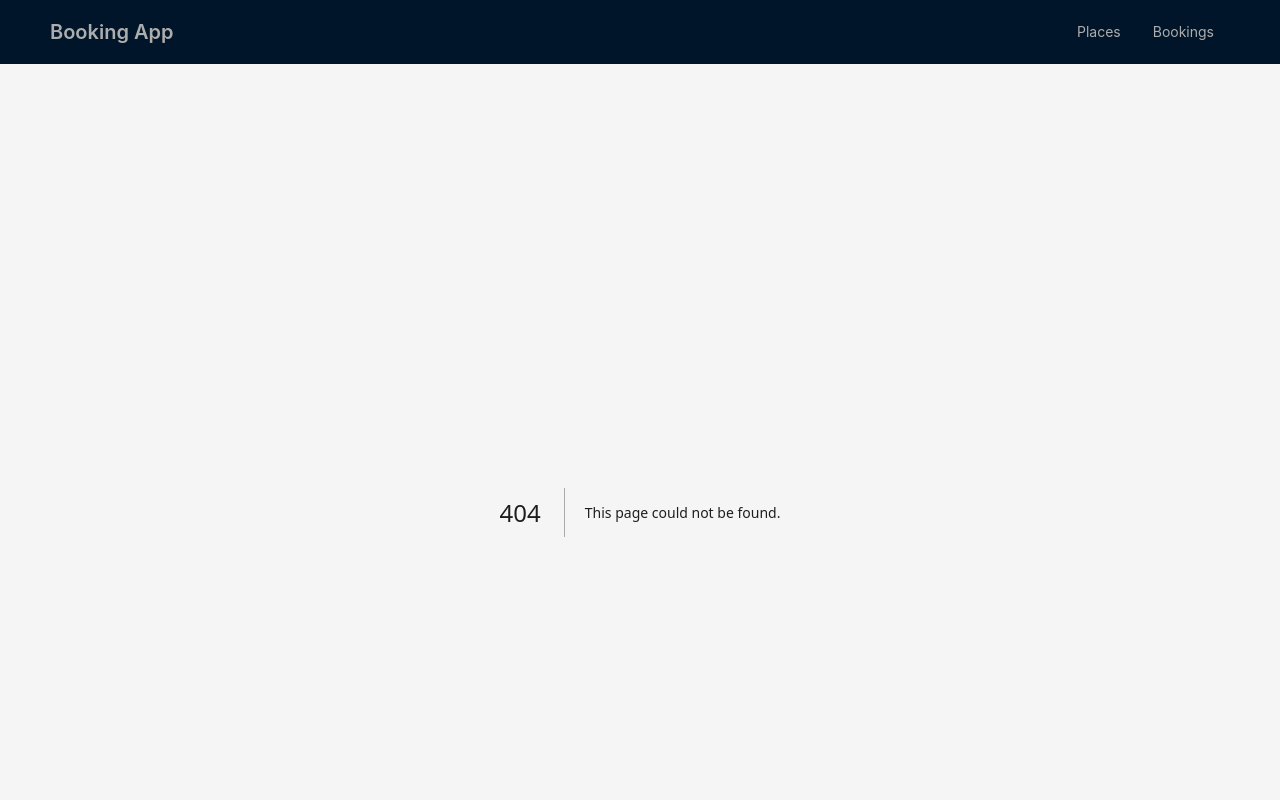
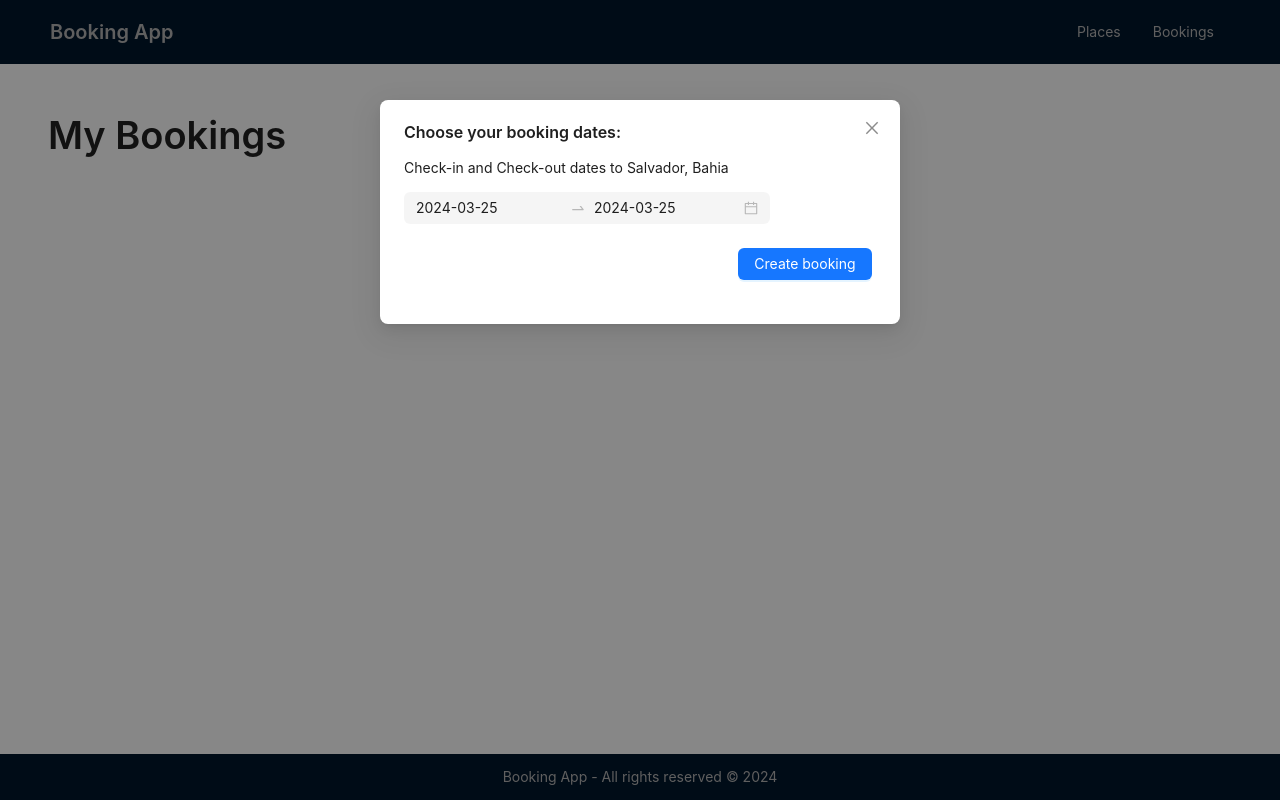
Before and after one commit to ramonmsp/booking, a Next.js app: page /bookings/new/1 in a window 1280 px wide. Before the commit this address had no page. Shown: the top 800 px of the page. Built offline with nearby package versions, Linux system fonts and the light colour scheme.

Commit message:
feat: add new booking

```diff
--- /dev/null
+++ b/src/app/bookings/new/[placeId]/page.tsx
@@ -0,0 +1,80 @@
+'use client';
+import React from 'react';
+import { useRouter } from 'next/navigation';
+import BookingForm, {
+  DatePickedRange,
+} from '@/app/components/booking_form/page';
+import { createBooking, getBookings, getPlaceById } from '@/app/utils/requests';
+import { Booking } from '@/app/lib/mocks/booking';
+import { Place } from '@/app/lib/mocks/places';
+
+export type DateRange = {
+  start: Date;
+  end: Date;
+};
+
+export type BookDate = {
+  bookingDates: DateRange;
+};
+
+type NewBookingProps = {
+  params: {
+    placeId: string;
+  };
+};
+
+const NewBooking = ({ params }: NewBookingProps) => {
+  const [open, setOpen] = React.useState(false);
+  const router = useRouter();
+  const { placeId } = params;
+
+  const [placeToBook, setPlaceToBook] = React.useState<Partial<Booking>>({});
+  const [bookings, setBookings] = React.useState<Booking[]>([]);
+
+  React.useEffect(() => {
+    const fetchData = async () => {
+      try {
+        const placeData = await getPlaceById(placeId);
+        setPlaceToBook(placeData);
+
+
+        const bookingsData = await getBookings();
+        setBookings(bookingsData);
+      } catch (error) {
+        console.error('Error fetching data:', error);
+      }
+    };
+
+    fetchData();
+  }, [placeId, setPlaceToBook, setBookings]);
+
+  const place = {place: placeToBook as Place}
+
+  const handleOpen = React.useCallback((open: boolean) => {
+    setOpen(open);
+  }, []);
+
+  const handleCancel = React.useCallback(() => {
+    setOpen(false);
+    router.push('/bookings');
+  }, [router]);
+
+  const onFinish = (values: DatePickedRange) => {
+    createBooking(values, placeId);
+    setOpen(false);
+    router.push('/bookings');
+  };
+
+  return (
+    <BookingForm
+      placeToBook={place}
+      bookings={bookings ?? []}
+      onCancel={handleCancel}
+      onFinish={onFinish}
+      open={open}
+      handleOpen={handleOpen}
+    />
+  );
+};
+
+export default NewBooking;
--- /dev/null
+++ b/src/app/components/booking_form/page.tsx
@@ -0,0 +1,132 @@
+'use client';
+import { Modal } from 'antd';
+import React from 'react';
+import { Button, DatePicker, Form } from 'antd';
+import { Booking } from '@/app/lib/mocks/booking';
+import { z } from 'zod';
+import { isOverlapping } from '@/app/utils/date';
+import { DateRange } from '@/app/bookings/new/[placeId]/page';
+import dayjs from 'dayjs';
+
+export type DatePickedRange = {
+  bookingDates: DateRange[];
+};
+
+interface BookingFormProps {
+  bookings: Booking[];
+  placeToBook: Partial<Booking>;
+  onCancel: () => void;
+  onFinish: (values: DatePickedRange) => void;
+  open: boolean;
+  handleOpen: (open: boolean) => void;
+  submitButtonLabel?: string;
+  modalTitle?: string;
+}
+
+const schema = (bookingsDate: DateRange[]) => {
+  return z.object({
+    bookingDates: z.tuple([z.date(), z.date()]).refine(
+      ([start, end]) => {
+        const current = { start, end };
+        const hasOverlaps = bookingsDate.some((other) =>
+          isOverlapping(current, other),
+        );
+        return !hasOverlaps;
+      },
+      { message: 'There is an overlap with another Booking' },
+    ),
+  });
+};
+
+const BookingForm = ({
+  placeToBook,
+  bookings,
+  onCancel,
+  onFinish,
+  open,
+  handleOpen,
+  submitButtonLabel = 'Create booking',
+  modalTitle = 'Choose your booking dates:',
+}: BookingFormProps) => {
+  const { RangePicker } = DatePicker;
+  const formItemLayout = {
+    labelCol: {
+      span: 24,
+    },
+    wrapperCol: {
+      span: 24,
+    },
+  };
+  const [form] = Form.useForm();
+  const { place } = placeToBook;
+
+  React.useEffect(() => {
+    handleOpen(true);
+  }, [handleOpen]);
+
+  const initialValues = React.useMemo(() => {
+    return {
+      bookingDates: [
+        dayjs(placeToBook.start),
+        dayjs(placeToBook.end),
+      ],
+    };
+  }, [placeToBook.start, placeToBook.end]);
+
+  React.useEffect(() => {
+    form.setFieldsValue(initialValues);
+  }, [initialValues, form]);
+
+  return (
+    <Modal title={modalTitle} open={open} onCancel={onCancel} footer={null}>
+      <Form
+        {...formItemLayout}
+        form={form}
+        variant="filled"
+        onFinish={onFinish}
+        style={{ maxWidth: 600 }}
+      >
+        <Form.Item
+          label={`Check-in and Check-out dates to ${place?.location}`}
+          name="bookingDates"
+          initialValue={initialValues.bookingDates}
+          rules={[
+            {
+              validator: async (_: unknown, value: DatePickedRange) => {
+                if (!value || !Array.isArray(value) || value.length === 0) {
+                  return Promise.reject(
+                    new Error('Please select booking dates'),
+                  );
+                }
+
+                try {
+                  await schema(bookings).parseAsync({
+                    bookingDates: value.map((date) => new Date(date)),
+                  });
+                  return Promise.resolve();
+                } catch (error) {
+                  return Promise.reject(error as Error);
+                }
+              },
+            },
+          ]}
+        >
+          <RangePicker minDate={dayjs()}/>
+        </Form.Item>
+
+        <Form.Item
+          wrapperCol={{
+            xs: { offset: 2, span: 20 },
+            sm: { offset: 17, span: 20 },
+          }}
+        >
+          <Button type="primary" htmlType="submit">
+            {submitButtonLabel}
+          </Button>
+        </Form.Item>
+      </Form>
+    </Modal>
+  );
+};
+
+export default BookingForm;
```
